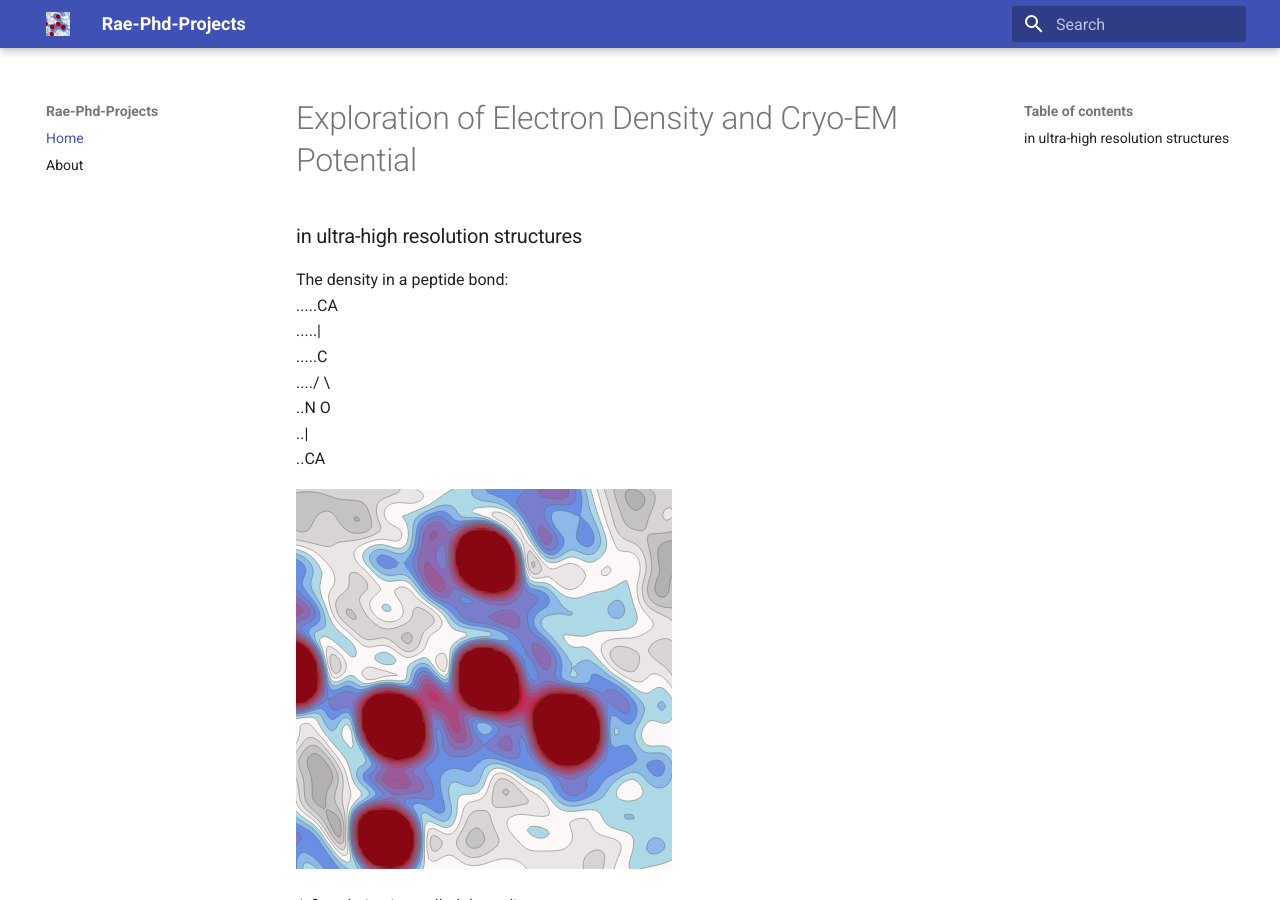
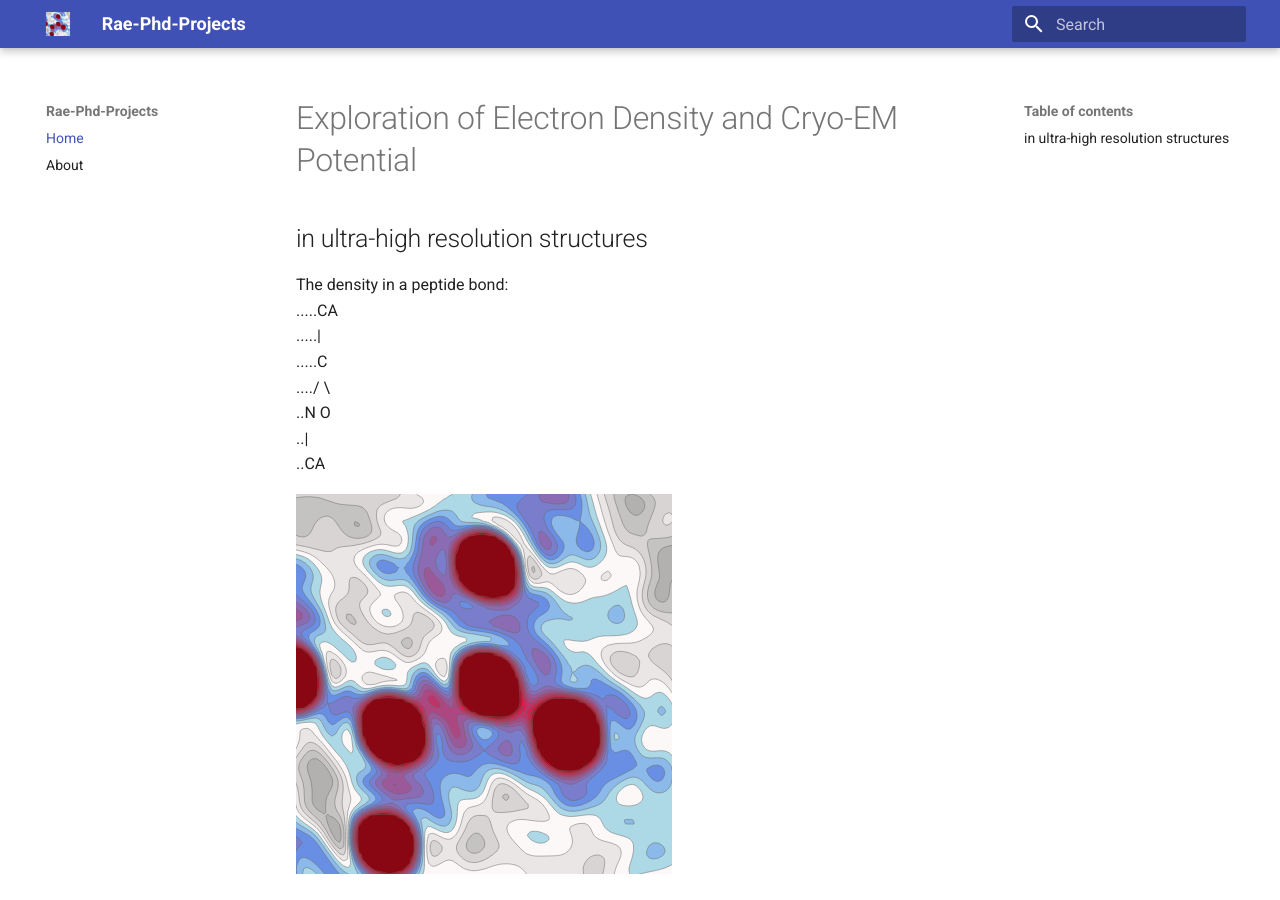
Before and after one commit to rae-gh/rae, an MkDocs documentation site: the page built from docs/index.md, in a window 1280 px wide and 900 px high. Built offline with MkDocs 1.6.1 and Material for MkDocs 9.7.7, drawn with Linux system fonts in a browser that asks for light colours.

```diff
--- a/docs/index.md
+++ b/docs/index.md
@@ -1,5 +1,5 @@
 # Exploration of Electron Density and Cryo-EM Potential
-### in ultra-high resolution structures
+## in ultra-high resolution structures
 
 The density in a peptide bond:
 .....CA
```
